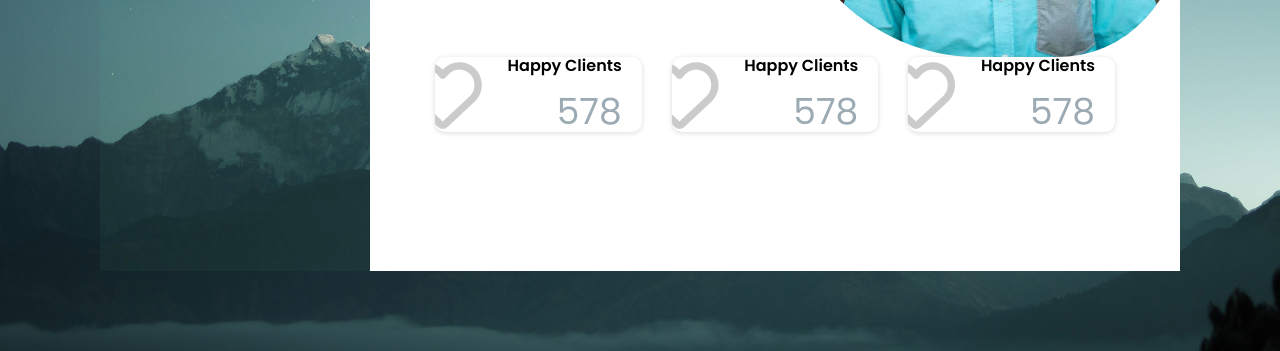
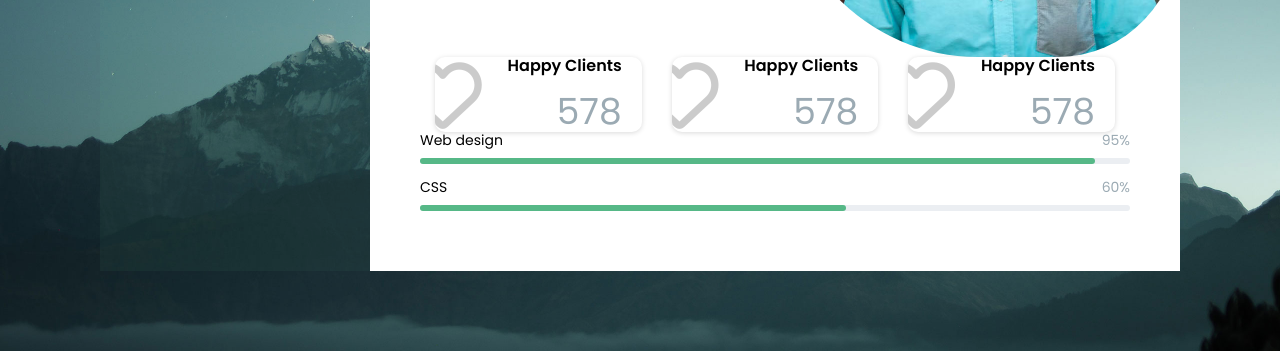
Before and after one commit to BCygal/cv, a plain HTML site: page index.html in a window 1280 px wide. Shown: the part 449-800 px from the top of the page. Drawn offline with Linux system fonts and the light colour scheme.

Commit message:
created skills

```diff
--- a/assets/sass/_variables.scss
+++ b/assets/sass/_variables.scss
@@ -10,3 +10,5 @@ $primaryColor: #000000;
 $secondaryColor: #555;
 $personInfoAboutMe: #9baab3;
 $statsNumberColor:#9baab3;
+$progressBarBGColor: #ebeef2;
+$progressBarColor: #56b887;
--- a/assets/sass/sections/_aboutMe.scss
+++ b/assets/sass/sections/_aboutMe.scss
@@ -86,3 +86,45 @@
         }
     }
 }
+
+.design-skills {
+    .skill {
+        margin: 0 0 15px 0;
+
+        .skill-top {
+            display: flex;
+            justify-content: space-between;
+            margin: 0 0 10px 0;
+            align-content: center;
+
+            .name {
+                color: $primaryColor;
+                font-size: 14px;
+            }
+
+            .percent {
+                color: $statsNumberColor;
+                font-size: 14px;
+            }
+        }
+
+        .skill-bottom {
+
+            .progress {
+                border-radius: 4px;
+                background-color: $progressBarBGColor;
+                height: 6px;
+
+            }
+
+            .bar {
+                display: block;
+                height: 100%;
+                width: 95%;
+                background-color: $progressBarColor;
+                border-radius: 4px;
+
+            }
+        }
+    }
+}
--- a/index.html
+++ b/index.html
@@ -76,6 +76,31 @@
                             </div>
                         </div>
                     </div>
+                    <div class="design-skills">
+                        <div class="skill">
+                            <div class="skill-top">
+                                <span class="name">Web design</span>
+                                <span class="percent">95%</span>
+                            </div>
+                            <div class="skill-bottom">
+                                <div class="progress">
+                                    <span class="bar" style="width: 95%"></span>
+                                </div>
+                            </div>
+                        </div>
+                        <div class="skill">
+                            <div class="skill-top">
+                                <span class="name">CSS</span>
+                                <span class="percent">60%</span>
+                            </div>
+                            <div class="skill-bottom">
+                                <div class="progress">
+                                    <span class="bar" style="width: 60%"></span>
+                                </div>
+                            </div>
+                        </div>
+                    </div>
+
                 </div>
 
             </section>
```
Also changed, not shown: assets/css/main.css.
